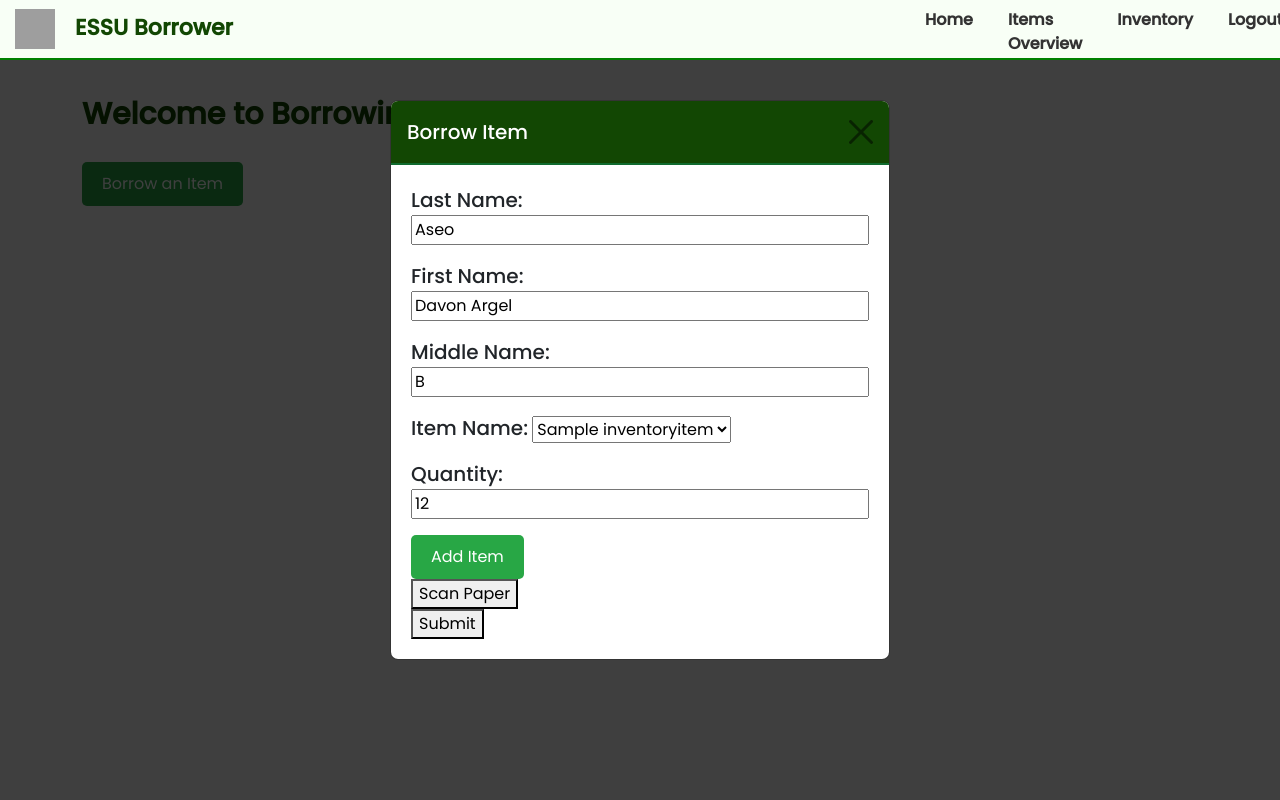
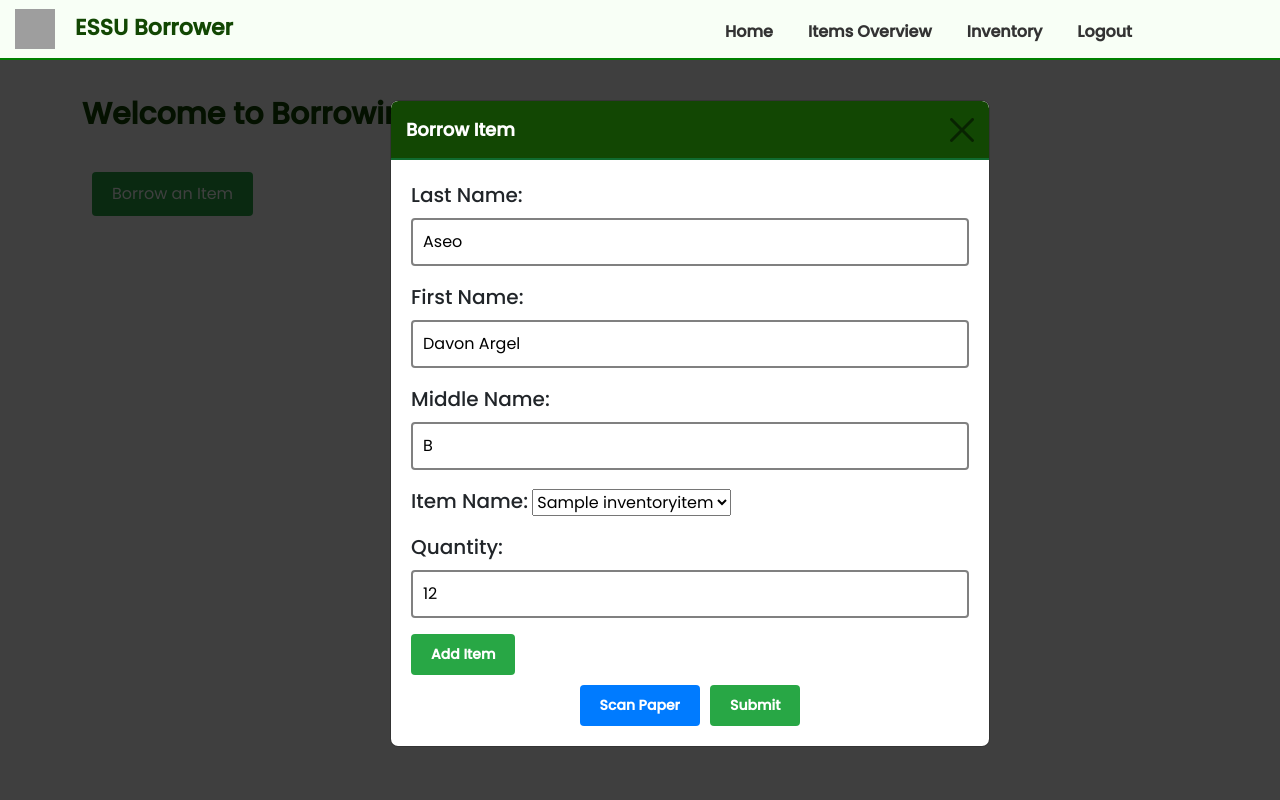
Before and after one commit to DavonGT/BorrowingSystem, a Django app: page /borrower_form_view/ in a window 1280 px wide, after a click on "Borrow an Item". Run offline with Django 5.2, Linux system fonts and the light colour scheme; tables that the repository leaves empty hold one stand-in row (values such as "Sample post"); some libraries are stand-ins or nearby versions; grey boxes are pictures that could not be loaded.

Commit message:
style an home

```diff
--- a/borrower_app/static/css/style.css
+++ b/borrower_app/static/css/style.css
@@ -34,7 +34,7 @@ body {
 .nav-links {
     display: flex;
     gap: 15px;
-    margin-left: 900px;
+    margin-left: 700px;
     position: fixed;
 }
 
@@ -251,52 +251,151 @@ h2 {
     background-color: #f4fff5;
 }
 
+.add-item-btn {
+    background-color: #108a51;
+    font-size: 16px;
+    padding: 8px 15px;
+    border-radius: 5px;
+    border: none;
+    color: white;
 
-.modal-content{
-    margin-top: 100px;
 }
 
+
+  /* Modal close button */
+  .modal-close {
+    position: absolute;
+    top: 10px;
+    right: 10px;
+    background: transparent;
+    border: none;
+    font-size: 1.5rem;
+    cursor: pointer;
+    color: #ffffff;
+  }
+
+
+
+
+
+
+
+
+
+
+/* Modal Content Styling */
+.modal-content {
+    margin-top: 100px; /* Centers the modal vertically */
+    border-radius: 8px; /* Adds rounded corners */
+    overflow: hidden; /* Prevents overflow on rounded corners */
+    width: 600px;
+}
+
+/* Modal Header Styling */
 .modal-header {
     background-color: #124703;
     color: white;
+    padding: 15px; /* Adds padding for a more balanced look */
     border-bottom: 2px solid #106b2f;
 }
+
+.modal-title {
+    font-size: 18px;
+    font-weight: bold;
+    margin: 0; /* Removes default margin */
+}
+
+/* Close Button Styling */
+.btn-close {
+    background-color: transparent;
+    border: none;
+    color: white;
+    font-size: 24px;
+    cursor: pointer;
+}
+
+.btn-close:hover {
+    color: #ccc; /* Changes color on hover for better UX */
+}
+
 
 .modal-body {
     padding: 20px;
 }
 
-.btn-close {
-    background-color: transparent;
-    border: none;
-    color: white;
-    font-size: 24px;
-}
-
-/* Button Styling for Modal */
-.btn-primary {
+/* Button Styling within Modal */
+.borrow-btn {
     background-color: #28a745;
     border: none;
     padding: 10px 20px;
     font-size: 16px;
+    border-radius: 4px;
+    margin: 10px 10px;
+    color: white;
+
 }
 
-.btn-primary:hover {
+button.add-btn {
+    padding: 10px 20px;
+    background-color: #28a745;
+    border-radius: 4px;
+    border: none;
+    font-size: 14px;
+    font-weight: bold;
+    color: #fff;
+    cursor: pointer;
+}
+
+.add-btn:hover {
     background-color: #218838;
 }
 
-input[name="borrower_middle_name"]{
+/* Input Field Styling */
+input[name="borrower_middle_name"],
+input[name="borrower_last_name"],
+input[name="borrower_first_name"],
+input[name="item_quantity"] {
     width: 100%;
+    padding: 10px; /* Adds padding for better usability */
+    margin-top: 8px; /* Space between input fields */
+    border: 1px solid #ccc;
+    border-radius: 4px;
+    box-sizing: border-box; /* Prevents padding from affecting width */
+    border: 2px solid gray;
 }
 
-input[name="borrower_last_name"] {
-    width: 100%;
+.button-row {
+    display: flex;
+    gap: 10px; /* Space between buttons */
+    justify-content: center; /* Center the buttons horizontally */
+    margin-top: 10px; /* Space above the button row */
 }
 
-input[name="borrower_first_name"] {
-    width: 100%;
+/* Individual Button Styling */
+button.scan-btn,
+button.submit-btn {
+    padding: 10px 20px;
+    border-radius: 4px;
+    border: none;
+    font-size: 14px;
+    font-weight: bold;
+    color: #fff;
+    cursor: pointer;
 }
 
-input[name="item_quantity"] {
-    width: 100%;
+/* Different colors for each button */
+button.scan-btn {
+    background-color: #007bff;
 }
+
+button.scan-btn:hover {
+    background-color: #0056b3;
+}
+
+button.submit-btn {
+    background-color: #28a745;
+}
+
+button.submit-btn:hover {
+    background-color: #218838;
+}
--- a/borrower_app/templates/home.html
+++ b/borrower_app/templates/home.html
@@ -1,16 +1,12 @@
 {% extends 'base.html' %}
-
 
 {% block content %}
 <div class="container mt-4">
     {% load static %}
-
-
-
     <h2>Welcome to Borrowing System</h2>
     <div class="form-container">
         <!-- Add Item Button -->
-            <button type="button" class="btn btn-primary mb-3" data-bs-toggle="modal" data-bs-target="#addBorrowModal">
+        <button type="button" class="borrow-btn btn-primary mb-3" data-bs-toggle="modal" data-bs-target="#addBorrowModal">
             Borrow an Item
         </button>
 
@@ -26,15 +22,21 @@
                         <form method="POST" action="{% url 'home' %}" class="form-borrower">
                             {% csrf_token %}
                             {{ form.as_p }}
-                                <button type="submit" class="btn btn-primary">Add Item</button>
+                            <button type="submit" class="add-btn">Add Item</button>
                         </form>
+
+                        <!-- Button Container for Row Layout -->
+                        <div class="button-row">
                             <form method="GET" action="{% url 'scan_paper' %}">
-                                <button type="submit">Scan Paper</button>
+                                <button type="submit" class="scan-btn">Scan Paper</button>
                             </form>
 
                             <form method="GET" action="{% url 'borrower_form_view' %}">
-                                <button type="submit">Submit</button>
+                                <button type="submit" class="submit-btn">Submit</button>
                             </form>
+                        </div>
+                    </div>
+                </div>
             </div>
         </div>
     </div>
@@ -56,5 +58,4 @@
         });
     });
 </script>
-    </div>
 {% endblock %}
--- a/borrower_app/templates/inventory.html
+++ b/borrower_app/templates/inventory.html
@@ -5,7 +5,7 @@
         <h2>Inventory</h2>
 
         <!-- Add Item Button -->
-        <button type="button" class="btn btn-primary mb-3" data-bs-toggle="modal" data-bs-target="#addItemModal">
+        <button type="button" class="add-item-btn mb-3" data-bs-toggle="modal" data-bs-target="#addItemModal">
             Add New Item
         </button>
 
@@ -49,7 +49,7 @@
                     <form method="POST">
                         {% csrf_token %}
                         {{ form.as_p }}
-                        <button type="submit" class="btn btn-primary">Add Item</button>
+                        <button type="submit" class="add-item-btn">Add Item</button>
                     </form>
                 </div>
             </div>
```
Also changed, not shown: borrower_app/templates/homes.html (added, +64 -0 lines). Lines whose indentation alone changed are shown as unchanged.
